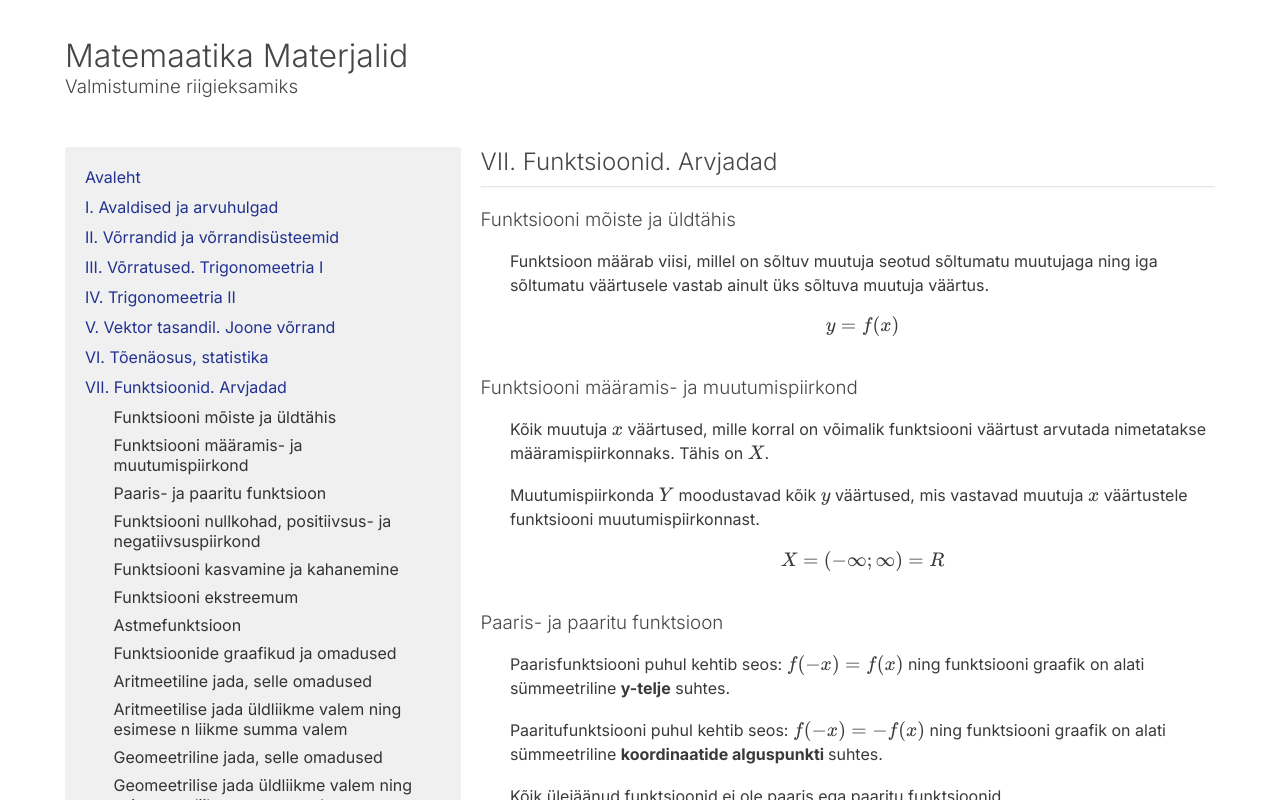
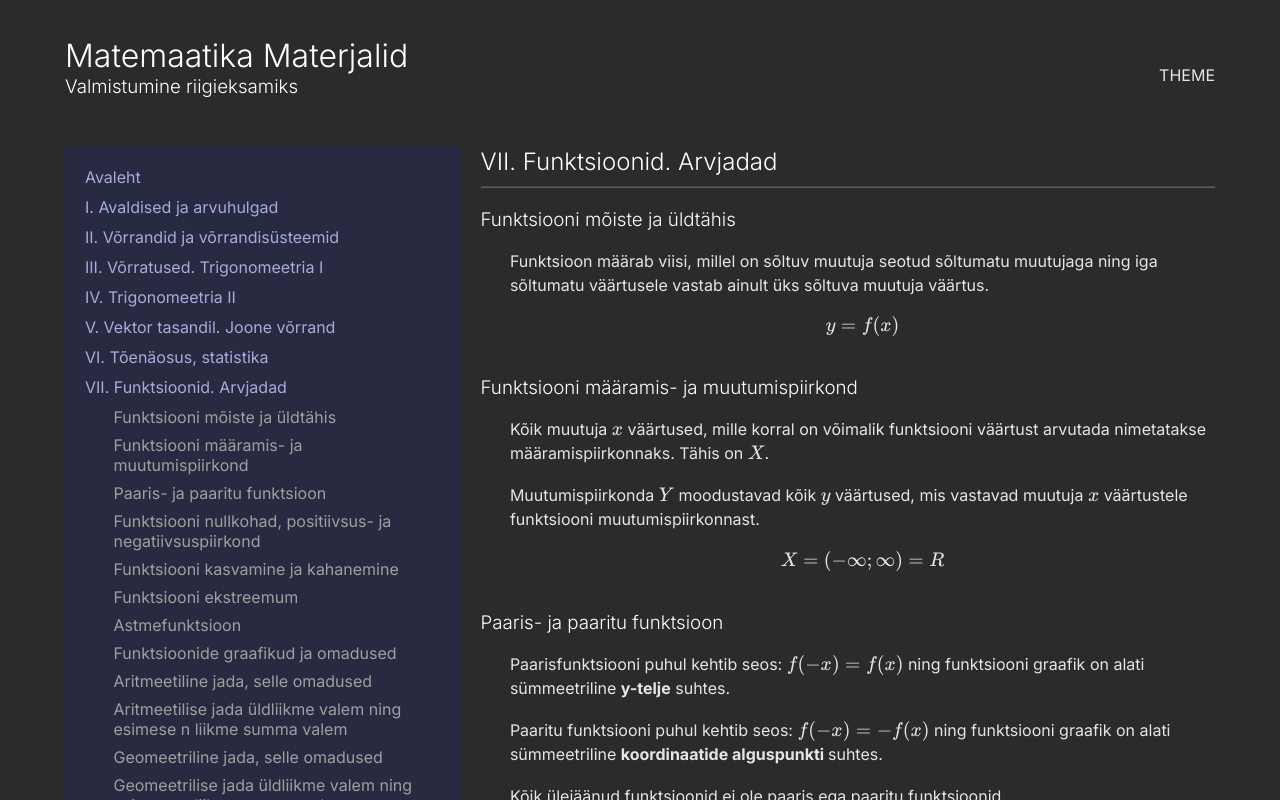
Before and after one commit to tonysln/eksam, a Vue app: page /kursus7 in a window 1280 px wide. Shown: the top 800 px of the page. Built offline with nearby package versions, Linux system fonts and the light colour scheme.

Commit message:
Add initial dark theme functionality

```diff
--- a/src/App.vue
+++ b/src/App.vue
@@ -1,8 +1,12 @@
 <template>
+  <div id="themeContainer" :class="{ dark: darkModeEnabled }">
     <header>
       <div class="container">
         <h1>Matemaatika Materjalid</h1>
         <h3>Valmistumine riigieksamiks</h3>
+        <div class="options-panel">
+          <span @click="toggleTheme">THEME</span>
+        </div>
       </div>
     </header>
     <div class="container">
@@ -12,22 +16,38 @@
       </div>
     </div>
     <Footer v-show="$route.name !== 'Home'" />
+  </div>
 </template>
 
 <script>
 import Menu from '@/components/Menu.vue';
 import Footer from '@/components/Footer.vue';
 
+// TODO re-write this with setup() and ref
 export default {
   name: 'App',
   components: {
     Menu,
     Footer,
   },
+  data: () => ({
+    darkModeEnabled: localStorage.getItem('darkModeEnabled') === null,
+  }),
+  methods: {
+    toggleTheme() {
+      this.darkModeEnabled = !this.darkModeEnabled;
+      if (this.darkModeEnabled) {
+        localStorage.setItem('darkModeEnabled', 'true');
+      } else {
+        localStorage.removeItem('darkModeEnabled');
+      }
+    },
+  },
 };
 </script>
 
 <style global>
+/* TODO move this into a file */
 *,
 *:after,
 *:before {
@@ -47,6 +67,12 @@ body {
   text-rendering: optimizeLegibility;
   -webkit-font-smoothing: antialiased;
 }
+
+#themeContainer {
+  height: 100%;
+  width: 100%;
+}
+
 a,
 .ex-open {
   color: rgb(33, 50, 145);
@@ -101,6 +127,12 @@ header h1 {
   padding: 20px;
   background: rgb(240, 240, 240);
   border-radius: 3px;
+}
+
+.options-panel {
+  float: right;
+  margin-top: -30px;
+  cursor: pointer;
 }
 
 .menu-item {
@@ -195,4 +227,39 @@ footer {
     grid-gap: 16px;
   }
 }
+
+body .dark {
+  background: #2b2b2b;
+  color: rgb(229, 229, 229);
+}
+
+.dark h1,
+.dark h2,
+.dark h3,
+.dark h4,
+.dark h5,
+.dark h6 {
+  color: white;
+}
+
+.dark footer {
+  color: white;
+}
+
+.dark .examp {
+  background: rgba(94, 102, 150, 0.361);
+}
+
+.dark .submenu-item {
+  color: rgb(159, 159, 159);
+}
+
+.dark .menucontent {
+  background: rgba(40, 43, 79, 0.666);
+}
+
+.dark .ex-open,
+.dark a {
+  color: rgb(164, 173, 217);
+}
 </style>
--- a/src/views/Kursus7.vue
+++ b/src/views/Kursus7.vue
@@ -27,8 +27,8 @@
       <strong> y-telje</strong> suhtes.
     </p>
     <p>
-      Paaritufunktsiooni puhul kehtib seos: \(\displaystyle f(-x) = -f(x)\) ning
-      funktsiooni graafik on alati sümmeetriline
+      Paaritu funktsiooni puhul kehtib seos: \(\displaystyle f(-x) = -f(x)\)
+      ning funktsiooni graafik on alati sümmeetriline
       <strong>koordinaatide alguspunkti </strong> suhtes.
     </p>
     <p>Kõik ülejäänud funktsioonid ei ole paaris ega paaritu funktsioonid.</p>
```
Also changed, not shown: 1 other file (tests, documents, lock files or other folders). Lines whose indentation alone changed are shown as unchanged.
